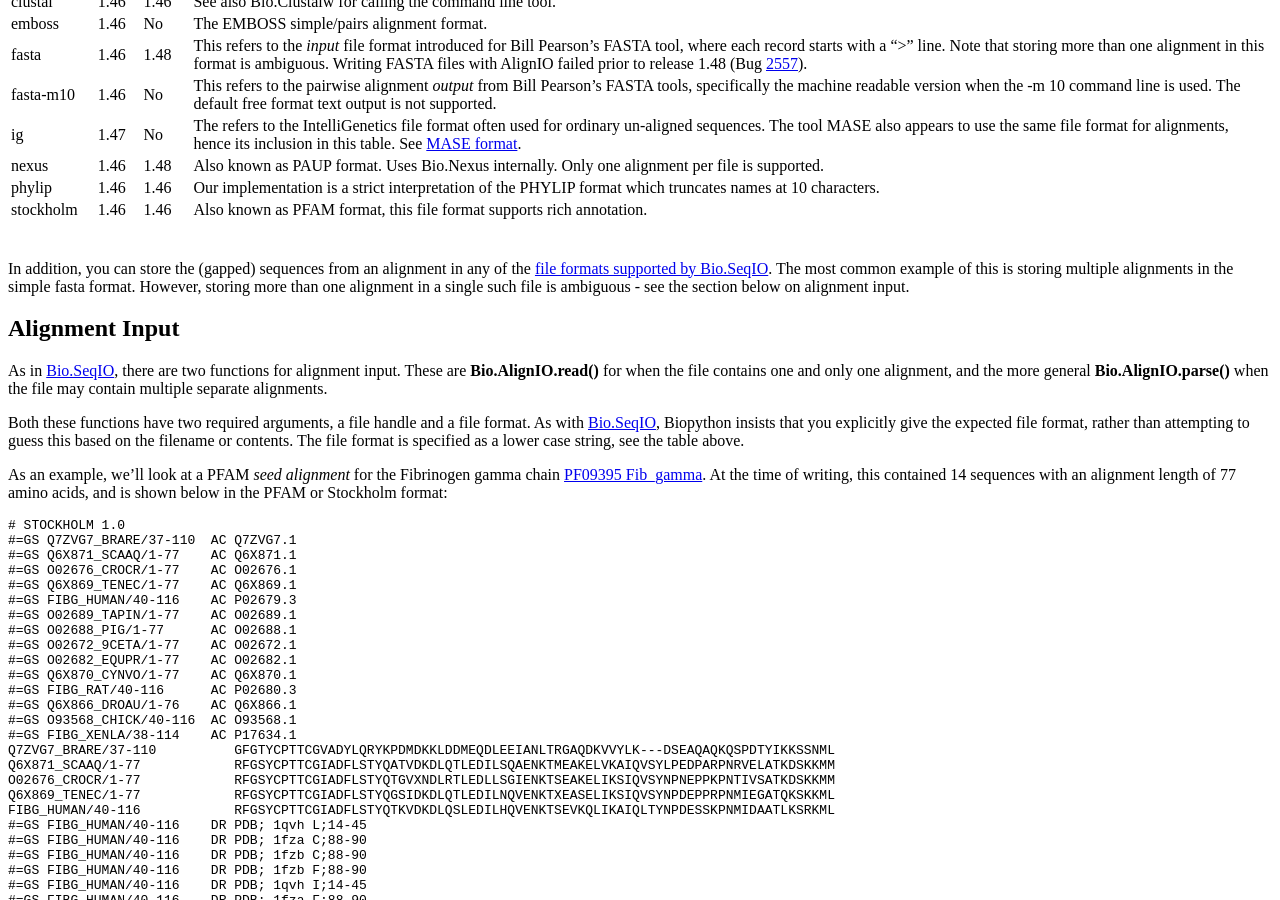
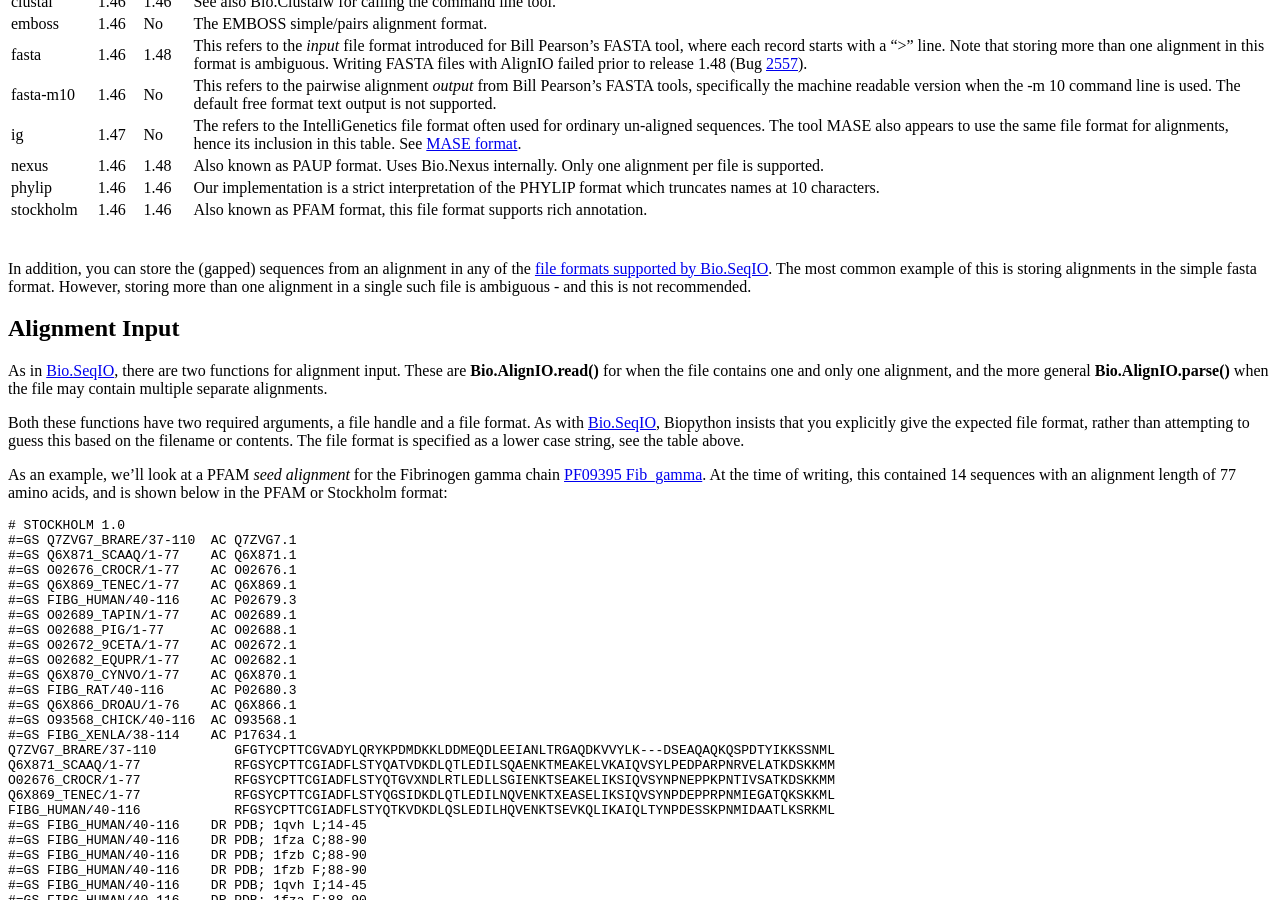
Before and after one commit to biopython/biopython.github.io, a Jekyll site: the page built from wiki/AlignIO.md, in a window 1280 px wide and 900 px high, scrolled down 610 px. Built offline with Jekyll 4.4.1, drawn with Linux system fonts in a browser that asks for light colours.

Commit message:
/* File Formats */ Rephrasing

```diff
--- a/wiki/AlignIO.md
+++ b/wiki/AlignIO.md
@@ -65,9 +65,9 @@ The format name is a simple lowercase string, matching the names used in
 In addition, you can store the (gapped) sequences from an alignment in
 any of the [file formats supported by
 Bio.SeqIO](SeqIO#File_Formats "wikilink"). The most common example of
-this is storing multiple alignments in the simple fasta format. However,
-storing more than one alignment in a single such file is ambiguous - see
-the section below on alignment input.
+this is storing alignments in the simple fasta format. However, storing
+more than one alignment in a single such file is ambiguous - and this is
+not recommended.
 
 Alignment Input
 ---------------
```
Also changed, not shown: 1 other file.
